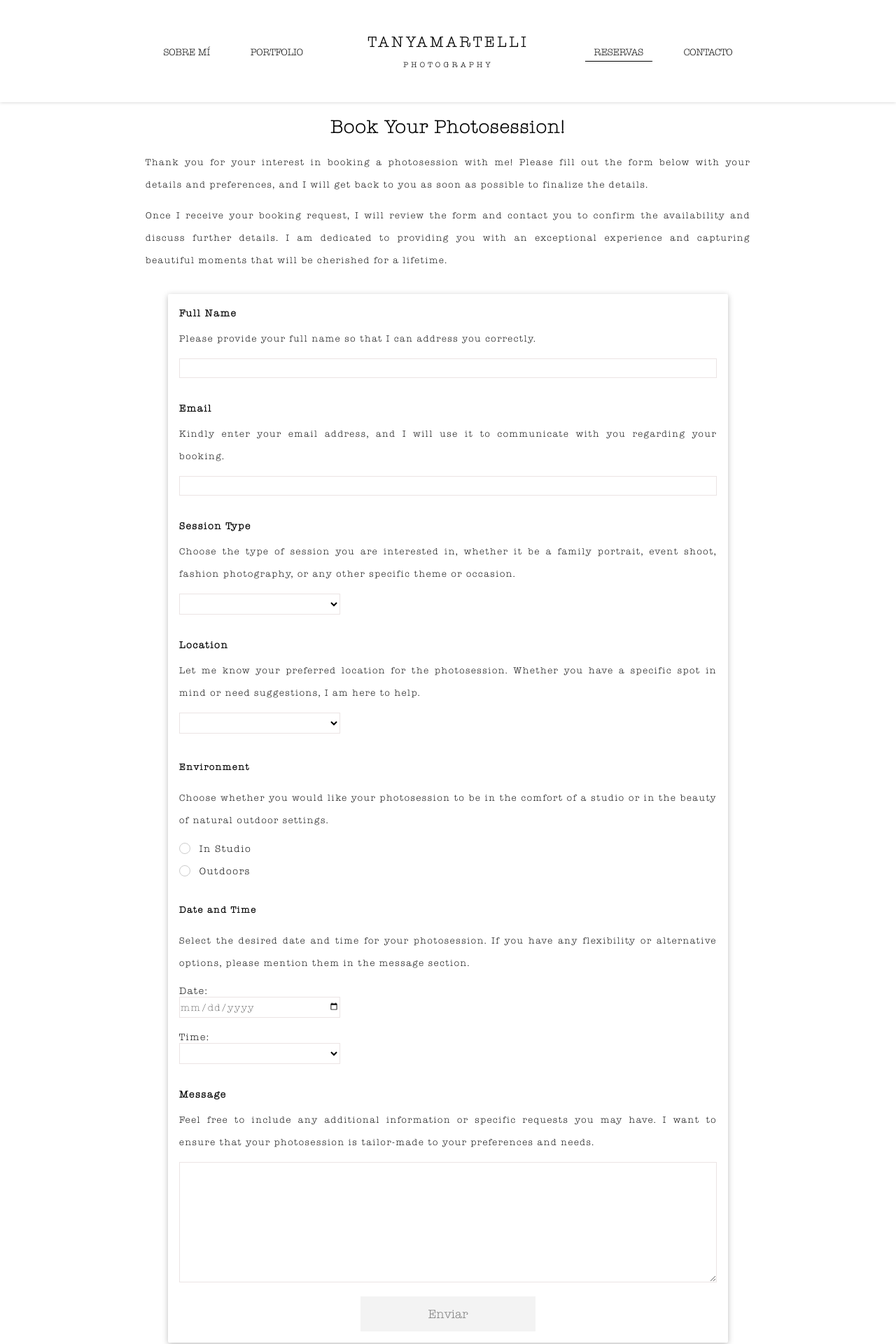
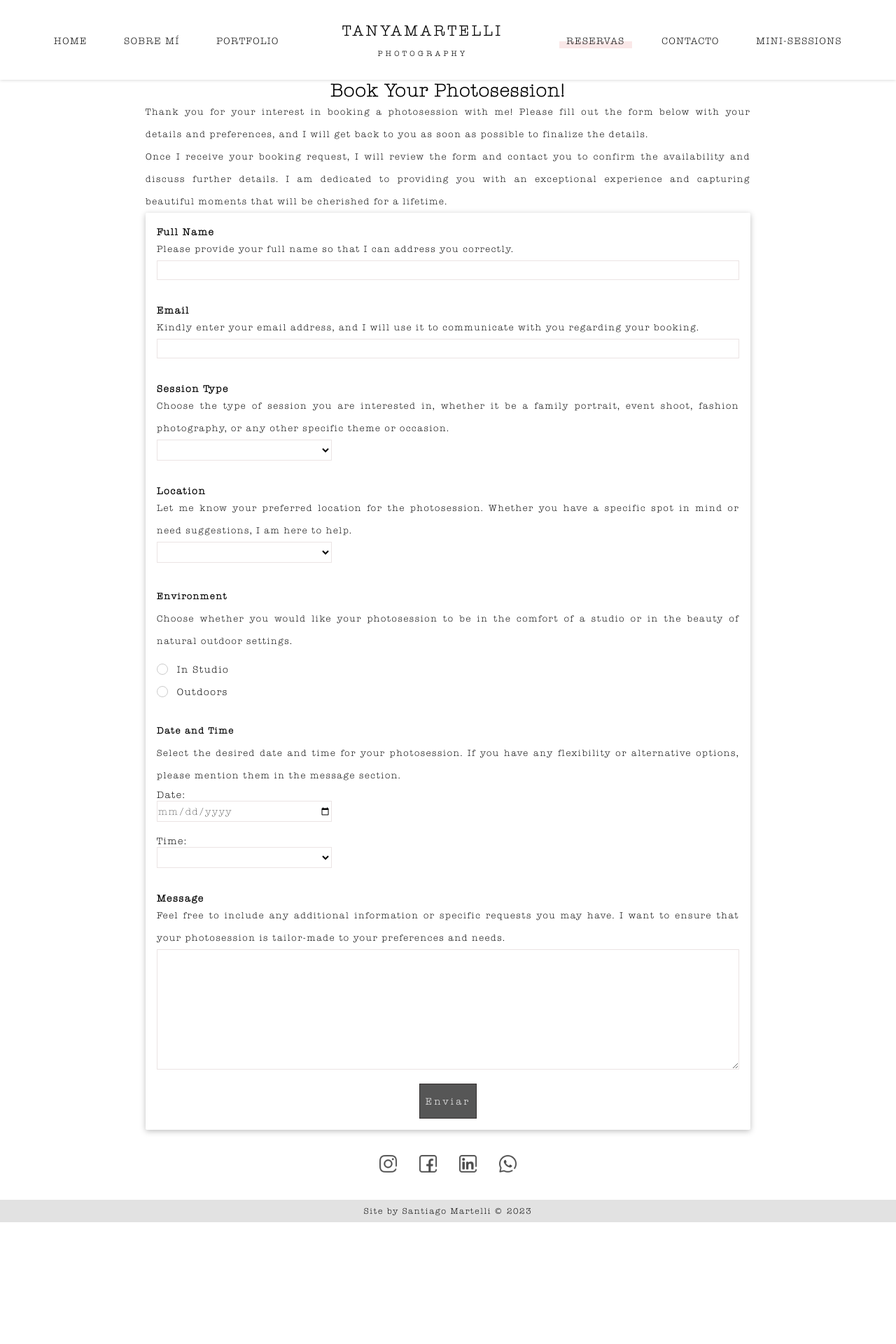
Before and after one commit to santimartelli/tanyamartelliphoto-project, a Vue app in the folder frontend/: page /booking in a window 1280 px wide. Shown: the top 1920 px of the page at 70% size. After the commit the page ends 1746 px from the top, so only its background shows below. Built offline with nearby package versions, Linux system fonts and the light colour scheme.

Commit message:
Modificaciones y mejoras en el Frontend

```diff
--- a/frontend/src/App.vue
+++ b/frontend/src/App.vue
@@ -7,18 +7,20 @@
       </transition>
     </router-view>
     <the-social-networks></the-social-networks>
+    <footer-credits></footer-credits>
   </main>
 </template>
 
 <script>
 import TheNavigation from "./components/layout/TheNavigation.vue";
 import TheSocialNetworks from "./components/layout/TheSocialNetworks.vue";
-
+import FooterCredits from "./components/layout/FooterCredits.vue";
 
 export default {
   components: {
     TheNavigation,
     TheSocialNetworks,
+    FooterCredits,
   },
 };
 </script>
@@ -38,15 +40,13 @@ export default {
 }
 
 * {
+  margin: 0;
+  padding: 0;
   box-sizing: border-box;
 }
 
 html {
   font-family: Typewriter-light, Helvetica, Arial, sans-serif;
-}
-
-body {
-  margin: 0;
 }
 
 h2 {
@@ -67,6 +67,15 @@ p {
   margin: 0 auto;
   box-sizing: border-box; /* Include padding in the container's width */
   padding: 0 1rem; /* Add padding to the container */
+}
+
+.btn a {
+  color: #fff;
+  text-decoration: none;
+}
+
+.btn:hover a {
+  color: #f7bebe;
 }
 
 .route-enter-from {
--- /dev/null
+++ b/frontend/src/components/layout/FooterCredits.vue
@@ -0,0 +1,43 @@
+<template>
+  <div class="footer">
+    <p>
+      Site by <a href="https://www.linkedin.com/in/santiagomartelli/" target="_blank">Santiago Martelli</a> &#169; 2023
+    </p>
+  </div>
+</template>
+
+<script>
+  export default {
+  }
+</script>
+
+<style scoped>
+
+*{
+  margin: 0;
+  padding: 0;
+  box-sizing: border-box;
+}
+.footer {
+  text-align: center;
+  background-color: rgb(226, 226, 226);
+  max-height: 40px;
+}
+
+.footer p {
+  font-size: 0.7rem;
+  color: #000;
+  text-align: center;
+}
+
+.footer p a {
+  color: #000;
+  text-decoration: none;
+}
+
+.footer p a:hover {
+  color: #00065d;
+}
+
+
+</style>
--- a/frontend/src/components/layout/TheNavigation.vue
+++ b/frontend/src/components/layout/TheNavigation.vue
@@ -3,6 +3,13 @@
     <nav>
       <!-- Versión de escritorio -->
       <ul v-show="!mobile">
+        <li>
+          <router-link
+            class="link sparkle u-hover--sparkle"
+            :to="{ name: 'home' }"
+            >HOME</router-link
+          >
+        </li>
         <li>
           <router-link
             class="link sparkle u-hover--sparkle"
@@ -17,13 +24,11 @@
             >PORTFOLIO</router-link
           >
         </li>
-        <li>
-          <router-link class="link" :to="{ name: 'home' }"
-            ><div class="title">
-              <h1 class="name-title">TANYAMARTELLI</h1>
-              <h1 class="photography-title">PHOTOGRAPHY</h1>
-            </div></router-link
-          >
+        <li class="logo">
+          <div class="title">
+            <h1 class="name-title">TANYAMARTELLI</h1>
+            <h1 class="photography-title">PHOTOGRAPHY</h1>
+          </div>
         </li>
         <li>
           <router-link
@@ -37,6 +42,13 @@
             class="link sparkle u-hover--sparkle"
             :to="{ name: 'contact' }"
             >CONTACTO</router-link
+          >
+        </li>
+        <li>
+          <router-link
+            class="link sparkle u-hover--sparkle"
+            :to="{ name: 'access' }"
+            >MINI-SESSIONS</router-link
           >
         </li>
       </ul>
@@ -104,6 +116,13 @@
                 >CONTACTO</router-link
               >
             </li>
+            <li>
+          <router-link
+            class="link sparkle u-hover--sparkle"
+            :to="{ name: 'access' }"
+            >MINI-SESSIONS</router-link
+          >
+        </li>
           </ul>
         </div>
       </transition>
@@ -144,7 +163,7 @@ export default {
     },
     checkScreen() {
       this.windowWidth = window.innerWidth;
-      if (this.windowWidth < 889) {
+      if (this.windowWidth < 988) {
         this.mobile = true;
         return;
       }
@@ -186,6 +205,7 @@ header {
 
     li {
       margin: 1rem;
+      letter-spacing: 0.1rem;
     }
     .link {
       transition: 0.5s ease all;
@@ -196,15 +216,15 @@ header {
 
     .title {
       font-family: typewriter-extralight;
-      padding: 0 3rem;
+      padding: 1rem 3rem;
     }
 
     .title h1 {
       letter-spacing: 0.3rem;
-      margin-bottom: 1rem;
     }
     .name-title {
       font-size: 1.2rem;
+      margin-bottom: 1rem;
       // transition: all 0.5s ease;
     }
     .photography-title {
@@ -223,7 +243,7 @@ header {
     .u-hover--sparkle {
       box-sizing: border-box;
       position: relative;
-      padding: 0.5em 1em;
+      padding: 0.2em 0.8em;
     }
 
     .u-hover--sparkle::before,
@@ -237,9 +257,11 @@ header {
       width: 100%;
       transform-origin: center;
     }
+
     .u-hover--sparkle::before {
-      border-bottom: 0.05em solid #000000;
+      border-bottom: 0.8em solid #fae8e8;
       transform: scale3d(0, 1, 1);
+      z-index: -100;
     }
     .u-hover--sparkle::after {
       transform: scale3d(1, 0, 1);
@@ -251,8 +273,9 @@ header {
     }
 
     .router-link-exact-active::before {
-      border-bottom: 0.05em solid #000000;
+      border-bottom: 0.8em solid #fae8e8;
       transform: scale3d(1, 1, 1);
+      z-index: -100;
     }
 
     .icon {
--- a/frontend/src/components/layout/TheSocialNetworks.vue
+++ b/frontend/src/components/layout/TheSocialNetworks.vue
@@ -43,9 +43,10 @@ export default {};
 
 <style scoped>
 .redes-sociales {
+  height: 100px;
   display: flex;
   justify-content: center;
-  padding-top: 2rem;
+  align-items: center;
   width: 100%;
 }
 
--- a/frontend/src/components/pages/AboutMe.vue
+++ b/frontend/src/components/pages/AboutMe.vue
@@ -1,10 +1,9 @@
 <template>
   <div class="container">
-      <div class="col1">
-        <img src="../../assets/images/tanya.jpg" :alt="name" />
-      </div>
-      <div class="col2">
-        <h2>Who I am?</h2>
+    <h2>Who I am?</h2>
+    <div class="content">
+      <img src="../../assets/images/tanya.jpg" :alt="name" />
+      <div class="text">
         <p>
           Hello there! I'm Tatiana, a passionate photographer hailing from
           Russia and currently based in the beautiful Costa Brava region of
@@ -41,6 +40,7 @@
         </p>
       </div>
     </div>
+  </div>
 </template>
 
 <script>
@@ -54,31 +54,31 @@ export default {
 </script>
 
 <style scoped>
-/* I want to show the img in the left 40% of the screen and the text in the right 60% of the screen */
 .container {
-  width: 100%;
-  padding: 0;
-}
-
-.col1 {
-  float: left;
-  width: 50%;
-  padding: 0;
-}
-
-.col2 {
-  float: left;
-  width: 50%;
-  padding: 0 4rem;
+  width: 80%;
+  margin: 0 auto; /* Center the container */
+  padding: 20px; /* Add some padding for spacing */
+  background-color: #FEFCF3;
 }
 
 h2 {
   text-align: center;
 }
 
+.content {
+  display: grid;
+  grid-template-columns: auto 1fr; /* First column auto width, second column 1fr (remaining space) */
+  grid-gap: 20px; /* Gap between image and text */
+  align-items: center; /* Center items vertically within the content */
+}
+
 img {
-  width: 100%;
-  height: auto;
-  opacity: 0.95;
+  max-width: 400px;
+  height: auto; /* Maintain aspect ratio */
+  display: block; /* Prevent inline spacing issues */
+}
+
+.text {
+  /* No specific styling needed */
 }
 </style>
--- /dev/null
+++ b/frontend/src/components/pages/LogIn.vue
@@ -0,0 +1,15 @@
+<template>
+  <div>
+
+  </div>
+</template>
+
+<script>
+  export default {
+
+  }
+</script>
+
+<style scoped>
+
+</style>
--- a/frontend/src/components/ui/BaseButton.vue
+++ b/frontend/src/components/ui/BaseButton.vue
@@ -1,10 +1,5 @@
 <template>
-  <div class="btn">
-    <slot></slot>
-  </div>
-  <!-- <router-link v-else :to="to" :class="mode">
-    <slot></slot>
-  </router-link> -->
+  <div class="btn"><slot></slot></div>
 </template>
 
 <script>
@@ -30,90 +25,23 @@ export default {
 </script>
 
 <style scoped>
+/* Button */
 .btn {
-  line-height: 50px;
-  height: 50px;
-  text-align: center;
-  width: 250px;
+  display: inline-block;
+  padding: 1rem 0.5rem;
+  background-color: #565656;
+  border: 1px solid #332e2e;
+  color: #fff;
+  font-size: 0.8rem;
+  font-weight: 400;
+  letter-spacing: 0.2rem;
   cursor: pointer;
-  color: #000000;
-  transition: all 0.5s;
-  position: relative;
+  transition: .5s ease all;
 }
 
-.btn::before {
-  content: "";
-  position: absolute;
-  top: 0;
-  left: 0;
-  width: 100%;
-  height: 100%;
-  z-index: 1;
-  background-color: rgba(231, 231, 231, 0.5);
-  transition: all 0.5s;
-}
-.btn:hover::before {
-  opacity: 0;
-  transform: scale(0.5, 0.5);
-}
-.btn::after {
-  content: "";
-  position: absolute;
-  top: 0;
-  left: 0;
-  width: 100%;
-  height: 100%;
-  z-index: 1;
-  opacity: 0;
-  transition: all 0.3s;
-  border: 1px solid rgba(8, 8, 8, 0.5);
-  transform: scale(1.2, 1.2);
-}
-.btn:hover::after {
-  opacity: 1;
-  transform: scale(1, 1);
+.btn:hover {
+  background-color: #332e2e;
+  color: #f7bebe;
 }
 
-/* button,
-a {
-  text-decoration: none;
-  padding: 0.75rem;
-  font: inherit;
-  color: rgb(0, 0, 0);
-  cursor: pointer;
-  margin-right: 0.5rem;
-  display: inline-block;
-  letter-spacing: 0.1rem;
-  font-size: 0.8rem;
-  background-color: #fff;
-  border: 0.05em solid #000000;
-  border-radius: 2px;
-}
-
-a:hover,
-a:active,
-button:hover,
-button:active {
-  background-color: rgb(207, 226, 209);
-  border: 0.05em solid #000000;
-}
-
-.flat {
-  background-color: transparent;
-  color: #3a0061;
-  border: none;
-}
-
-.outline {
-  background-color: transparent;
-  border-color: #270041;
-  color: #270041;
-}
-
-.flat:hover,
-.flat:active,
-.outline:hover,
-.outline:active {
-  background-color: #edd2ff;
-} */
 </style>
--- a/frontend/src/components/ui/BaseCard.vue
+++ b/frontend/src/components/ui/BaseCard.vue
@@ -10,7 +10,7 @@
   box-shadow: 0 2px 8px rgba(0, 0, 0, 0.26);
   /* box-shadow: 0 0 5px rgba(0, 0, 0, 0.2); */
   padding: 1rem;
-  margin: 2rem auto;
-  max-width: 50rem;
+  /* margin: 2rem auto; */
+  /* max-width: 50rem; */
 }
 </style>
--- a/frontend/src/router.js
+++ b/frontend/src/router.js
@@ -5,6 +5,7 @@ import AboutMe from './components/pages/AboutMe.vue';
 import ContactForm from './components/pages/ContactForm.vue';
 import PortfolioPage from './components/pages/PortfolioPage.vue';
 import BookingForm from './components/pages/BookingForm.vue';
+import LogIn from './components/pages/LogIn.vue';
 
 const router = createRouter({
   history: createWebHistory(),
@@ -14,7 +15,9 @@ const router = createRouter({
     { path: '/about', name: 'about', component: AboutMe },
     { path: '/contact', name: 'contact', component: ContactForm },
     { path: '/portfolio', name: 'portfolio', component: PortfolioPage },
-    { path: '/booking', name: 'booking', component: BookingForm }
+    { path: '/booking', name: 'booking', component: BookingForm },
+    { path: '/access', name: 'access', component: LogIn }
+
   ],
   scrollBehavior() {
     return new Promise((resolve) => {
```
Also changed, not shown: frontend/src/components/pages/LandingPage.vue (+138 -18 lines).
